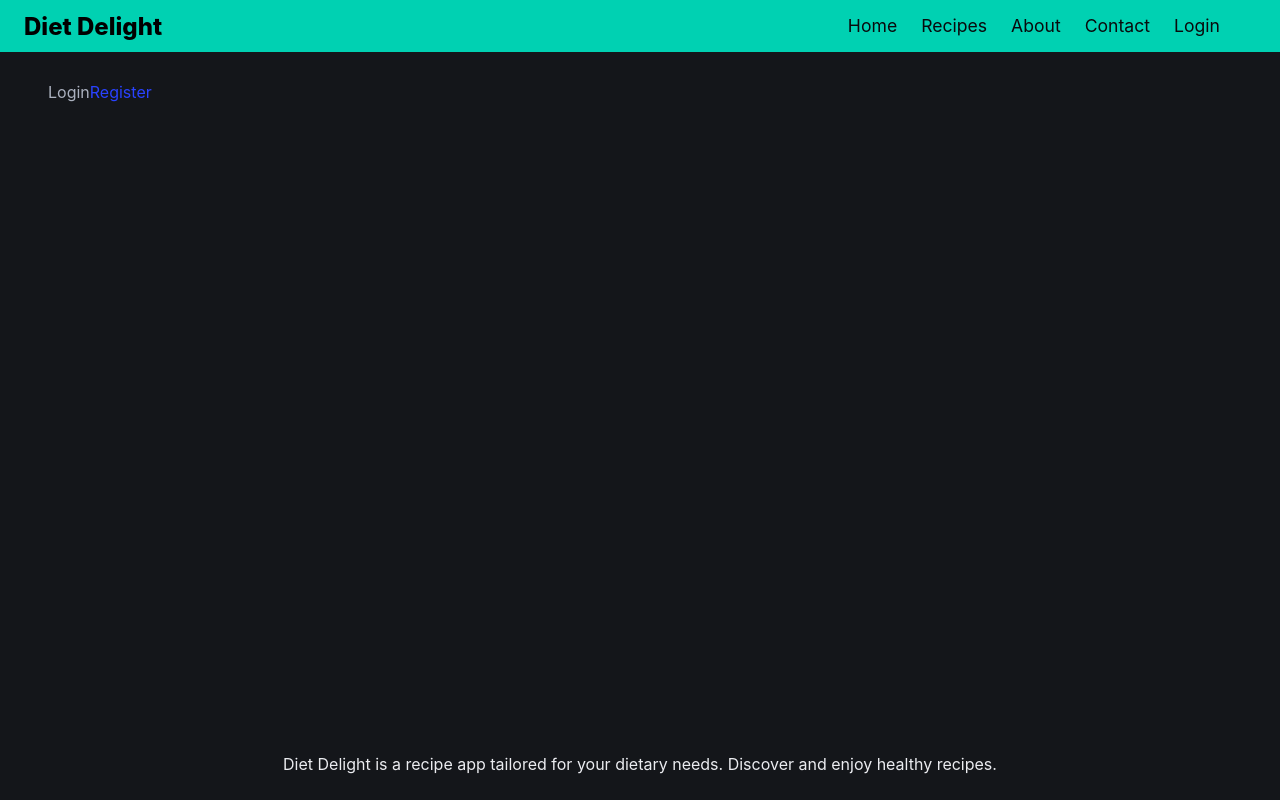
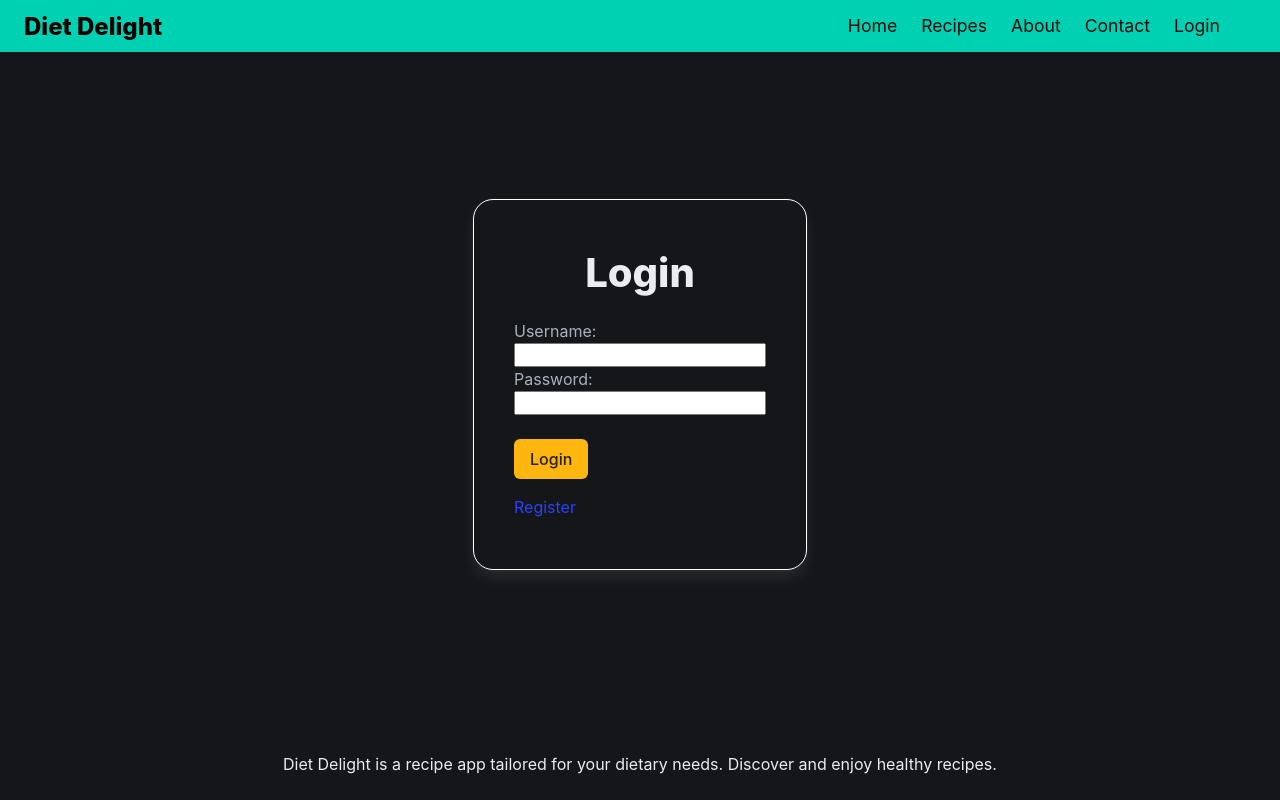
Before and after one commit to jmcaluyafuentes/diet-delight-frontend, a React (Vite) app: page /login in a window 1280 px wide. Built offline with nearby package versions, Linux system fonts and the light colour scheme.

Commit message:
feat(login): add functionality for user login

```diff
--- /dev/null
+++ b/src/components/LoginRegisterForm.jsx
@@ -0,0 +1,46 @@
+import React from 'react'
+import { Link } from 'react-router-dom'
+
+const LoginRegisterForm = (props) => {
+    const {label, username, setUsername, password, setPassword, handleSubmit, option} = props;
+
+    return (
+        <>
+            <div>
+                <form onSubmit={handleSubmit} className="form-container box" style={{ marginBottom:'1rem' }}>
+                    <h2 className="title is-2 has-text-centered">{label}</h2>
+                    <div>
+                        <label htmlFor="username">Username: </label>
+                        <br/>
+                        <input
+                            type="text"
+                            id="username"
+                            value={username}
+                            onChange={(e) => setUsername(e.target.value)}
+                            required
+                            style={{ height:'1.5rem'}}
+                        />
+                    </div>
+                    <div>
+                        <label htmlFor="password">Password: </label>
+                        <br/>
+                        <input
+                            type="password"
+                            id="password"
+                            value={password}
+                            onChange={(e) => setPassword(e.target.value)}
+                            required
+                            style={{ height:'1.5rem'}}
+                        />
+                    </div>
+                    <button type="submit" className="button is-warning is-normal mt-5">{label}</button>
+                    <div style={{ display:'block', marginTop:'1rem' }}>
+                        <Link to={`/${option}`}>{option}</Link>
+                    </div>
+                </form>
+            </div>
+        </>
+    )
+}
+
+export default LoginRegisterForm
--- a/src/pages/Login.jsx
+++ b/src/pages/Login.jsx
@@ -1,12 +1,63 @@
-import React from 'react'
-import { Link } from 'react-router-dom'
-import Register from './Register'
+import React, { useState } from 'react';
+import { useLocation, useNavigate } from 'react-router-dom';
+import LoginRegisterForm from '../components/LoginRegisterForm';
 
 const Login = () => {
+    const location = useLocation();
+    const { user } = location.state || {};
+    const navigate = useNavigate();
+
+    const [username, setUsername] = useState(user || '');
+    const [password, setPassword] = useState('');
+    const [message, setMessage] = useState('');
+
+    const handleSubmit = async (e) => {
+        e.preventDefault();
+
+        const data = {
+            username,
+            password
+        }
+
+        try {
+            const response = await fetch('https://diet-delight-backend.onrender.com/auth/login', {
+                method: 'POST',
+                headers: {
+                    'Content-Type': 'application/json',
+                },
+                body: JSON.stringify(data),
+            });
+
+            const result = await response.json();
+
+            if (!response.ok) {
+                throw new Error (result.message);
+            }
+
+            window.localStorage.setItem('userID', result.userID);
+
+            navigate('/');
+        } catch (error) {
+            console.error(error.message)
+            setMessage(`${error.message}!`)
+        }
+    }
+
+
     return (
-        <main className="section">
-            Login
-            <Link to="/register">Register</Link>
+        <main className="section is-flex is-align-items-center is-justify-content-center">
+            <div>
+                <LoginRegisterForm
+                    label={'Login'}
+                    username={username}
+                    setUsername={setUsername}
+                    password={password}
+                    setPassword={setPassword}
+                    handleSubmit={handleSubmit}
+                    option={'Register'}
+                    />
+                {message ?? <p>{message}</p>}
+            </div>
         </main>
     )
 }
--- a/src/pages/Register.jsx
+++ b/src/pages/Register.jsx
@@ -1,11 +1,16 @@
-import React, { useState } from 'react'
-import './Register.css'
+import React, { useState, useEffect } from 'react';
+import { useNavigate } from 'react-router-dom';
+import LoginRegisterForm from '../components/LoginRegisterForm';
+import Login from './Login';
+import './Register.css';
 
 const Register = () => {
     const [username, setUsername] = useState('');
     const [password, setPassword] = useState('');
     const [registerStatus, setRegisterStatus] = useState('');
     const [message, setMessage] = useState('');
+
+    const navigate = useNavigate();
 
     const handleSubmit = async (e) => {
         e.preventDefault();
@@ -27,12 +32,11 @@ const Register = () => {
             const result = await response.json();
 
             if (!response.ok) {
-                throw new Error ('Registration failed.', result);
+                throw new Error ('Registration failed.');
             }
 
             setRegisterStatus('Registration successful.')
             setMessage(`New user: '${result.username}'`)
-            setUsername('');
             setPassword('');
 
         } catch (error) {
@@ -42,35 +46,26 @@ const Register = () => {
         }
     };
 
+    useEffect(() => {
+        if (registerStatus === 'Registration successful.') {
+            navigate('/login', { state: { user: username } });
+        }
+    }, [registerStatus]);
+
     return (
         <main className="section is-flex is-align-items-center is-justify-content-center">
             <div>
-                <form onSubmit={handleSubmit} className="form-container box">
-                    <h2 className="title is-2 has-text-centered">Register</h2>
-                    <div>
-                        <label htmlFor="username">Username: </label>
-                        <br/>
-                        <input
-                            type="text"
-                            id="username"
-                            value={username}
-                            onChange={(e) => setUsername(e.target.value)}
-                            required
-                        />
-                    </div>
-                    <div>
-                        <label htmlFor="password">Password: </label>
-                        <br/>
-                        <input
-                            type="password"
-                            id="password"
-                            value={password}
-                            onChange={(e) => setPassword(e.target.value)}
-                            required
-                        />
-                    </div>
-                    <button type="submit" className="button is-warning is-normal mt-5">Register</button>
-                </form>
+                <LoginRegisterForm
+                    label={'Register'}
+                    username={username}
+                    setUsername={setUsername}
+                    password={password}
+                    setPassword={setPassword}
+                    handleSubmit={handleSubmit}
+                    option={'Login'}
+                />
+
+                {/* Display error message if registration failed */}
                 {registerStatus && <p>{registerStatus}</p>}
                 {message && <p>{message}</p>}
             </div>
```
